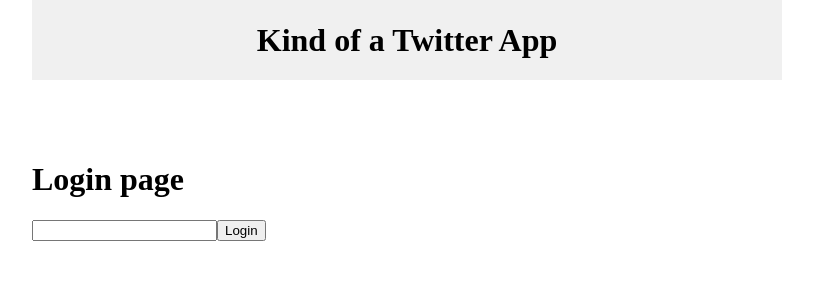
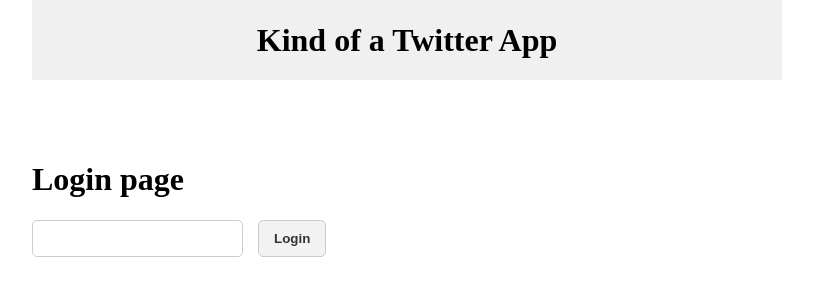
Before and after one commit to STDio96/demo-react-app, a React (Create React App) app: page /login in a window 1280 px wide. Shown: the top 300 px of the page, without its empty margins (233-1046 px from the left). Built offline with nearby package versions, Linux system fonts and the light colour scheme.

Commit message:
update styles

```diff
--- a/src/components/PostsList/PostsList.tsx
+++ b/src/components/PostsList/PostsList.tsx
@@ -23,13 +23,11 @@ const PostsList: React.FC = () => {
     return <div>Something went wrong loading posts!</div>;
   }
 
-  console.log('__posts', isLoading);
-
   return (
     <div className={styles.wrapper}>
-      {posts?.map((data) => (
-        <PostCard data={data} />
-      ))}
+      {!isLoading && posts.length === 0
+        ? 'No posts found for this user!'
+        : posts?.map((data) => <PostCard data={data} />)}
       <div
         ref={!isLoading && hasMore ? ref : null}
         className={classNames({
--- /dev/null
+++ b/src/pages/Login/Login.module.css
@@ -0,0 +1,20 @@
+.input {
+  padding: 10px 15px;
+  background-color: #fff;
+  border: 1px solid #ccc;
+  border-radius: 5px;
+  color: #333;
+  font-weight: bold;
+  outline: none;
+}
+
+.button {
+  padding: 10px 15px;
+  background-color: #f2f2f2;
+  border: 1px solid #ccc;
+  border-radius: 5px;
+  color: #333;
+  font-weight: bold;
+  cursor: pointer;
+  margin-left: 15px;
+}
--- a/src/pages/Login/Login.tsx
+++ b/src/pages/Login/Login.tsx
@@ -1,16 +1,17 @@
 import type React from 'react';
-import {useCallback, useContext, useState} from 'react';
+import { useCallback, useContext, useState } from 'react';
 import { useNavigate } from 'react-router-dom';
 
 import useAuthentication from '../../hooks/useAuthentication';
-import {AuthContext} from "../../AuthContext";
+import { AuthContext } from '../../AuthContext';
+
+import styles from './Login.module.css';
 
 const Login: React.FC = () => {
   const [inputValue, setInputValue] = useState('');
   const navigate = useNavigate();
   const { login } = useAuthentication();
   const { isAuthenticated } = useContext(AuthContext);
-
 
   // if user logged in => redirect to main page
   if (isAuthenticated) {
@@ -21,7 +22,9 @@ const Login: React.FC = () => {
     void login(inputValue);
   }, [login, inputValue]);
 
-  const handleKeyPress = (event: React.KeyboardEvent<HTMLInputElement>): void => {
+  const handleKeyPress = (
+    event: React.KeyboardEvent<HTMLInputElement>
+  ): void => {
     if (event.key === 'Enter') {
       event.preventDefault();
       handleLogin();
@@ -36,12 +39,13 @@ const Login: React.FC = () => {
     <div>
       <h1>Login page</h1>
       <input
+        className={styles.input}
         type="text"
         value={inputValue}
         onChange={handleInputChange}
         onKeyDown={handleKeyPress}
       />
-      <button type="button" onClick={handleLogin}>
+      <button className={styles.button} type="button" onClick={handleLogin}>
         Login
       </button>
     </div>
```
